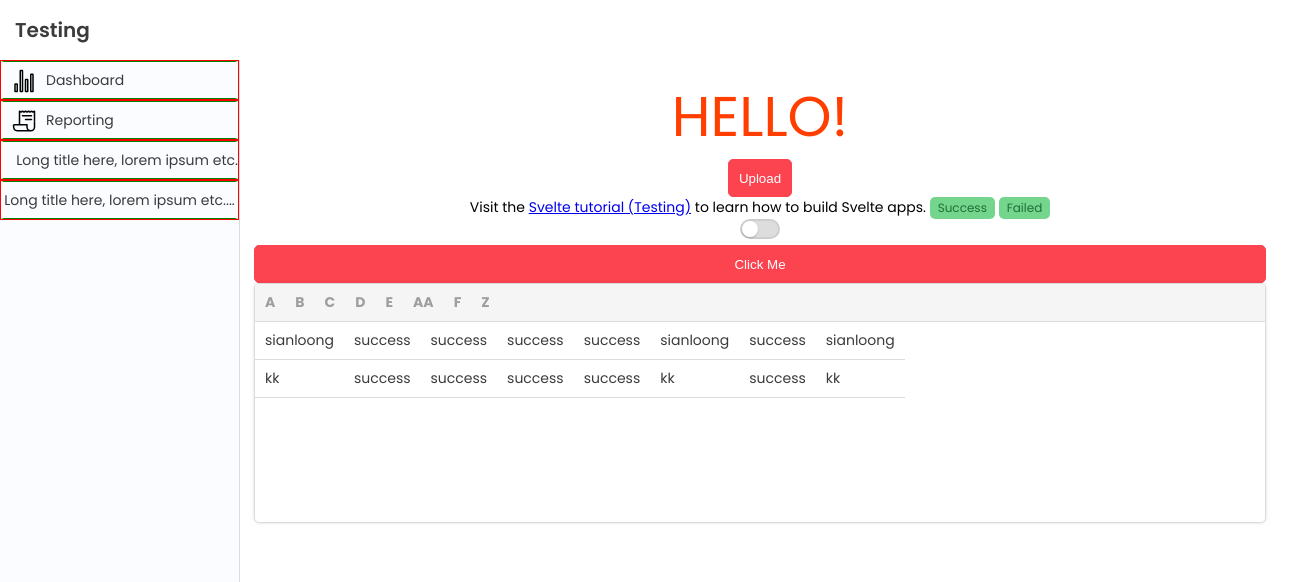
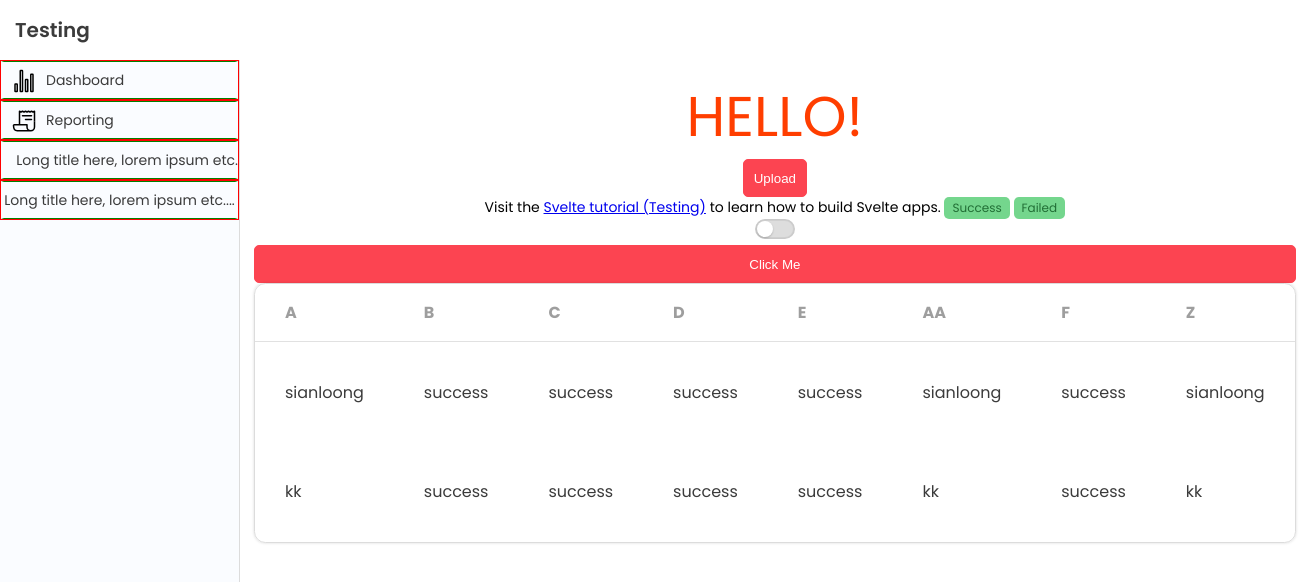
Before and after one commit to wetix/responsive-ui, a Svelte app: page / in a window 1280 px wide. Shown: the top 582 px of the page, 1310 px wide, since content can reach past the window. Built offline with nearby package versions, Linux system fonts and the light colour scheme.

Commit message:
feat: update Table

```diff
--- a/src/components/table/Table.svelte
+++ b/src/components/table/Table.svelte
@@ -3,7 +3,7 @@
 
   export let columns = [],
     items = [],
-    loading = false,
+    // loading = false,
     striped = false,
     bordered = true,
     style = "";
@@ -23,9 +23,12 @@
     // box-shadow: 0 7px 11px -7px #00000033;
     // box-shadow: 0 0 11px #00000033;
     box-shadow: 0 7px 11px -7px rgba(0, 0, 0, 0.2);
-    border-radius: 5px;
+    border-radius: 11.3px;
     border: 1px solid transparent;
     overflow-y: auto;
+    font-size: 16px;
+    font-family: Poppins,serif;
+    font-weight: normal;
 
     table {
       min-width: 100%;
@@ -33,28 +36,36 @@
       table-layout: auto;
       overflow: visible;
 
-      thead tr {
-        display: block;
-        background: #f5f5f5;
-        font-weight: normal;
-        color: #9e9e9e;
-        // border-bottom: 1px solid #dcdcdc;
-      }
 
-      tr {
-        border-bottom: 1px solid #dcdcdc;
+      thead {
+        text-align: left;
+
+        tr {
+          color: #9e9e9e;
+          border-bottom: 1px solid #e1e1e1;
+        }
+
+        td {
+          &.center {
+            text-align: center;
+          }
+
+          &.right {
+            text-align: right;
+          }
+        }
       }
 
       tbody {
-        display: block;
         overflow: auto;
         height: 200px;
         width: 100%;
+        color: #000;
       }
 
       th,
       td {
-        padding: 8px 10px;
+        padding: 16px 30px;
       }
     }
 
@@ -79,6 +90,12 @@
       }
     }
 
+    table.striped {
+        tbody tr {
+          border-bottom: 1px solid #e1e1e1;
+        }
+    }
+
     .loading {
       position: absolute;
       top: 0;
@@ -91,11 +108,12 @@
 </style>
 
 <div class="table" class:bordered>
-  <table class:striped cellspacing="0" width="100%" {style}>
+  <table class:striped {style}>
     <thead>
       <tr>
         {#each columns as column}
           <th
+            class:align={column.align || ''}
             class={column.class || ''}
             style="width:{column.width ? column.width : 'none'}">
             {column.title || ''}
```
Also changed, not shown: 1 other file (tests, documents, lock files or other folders).
